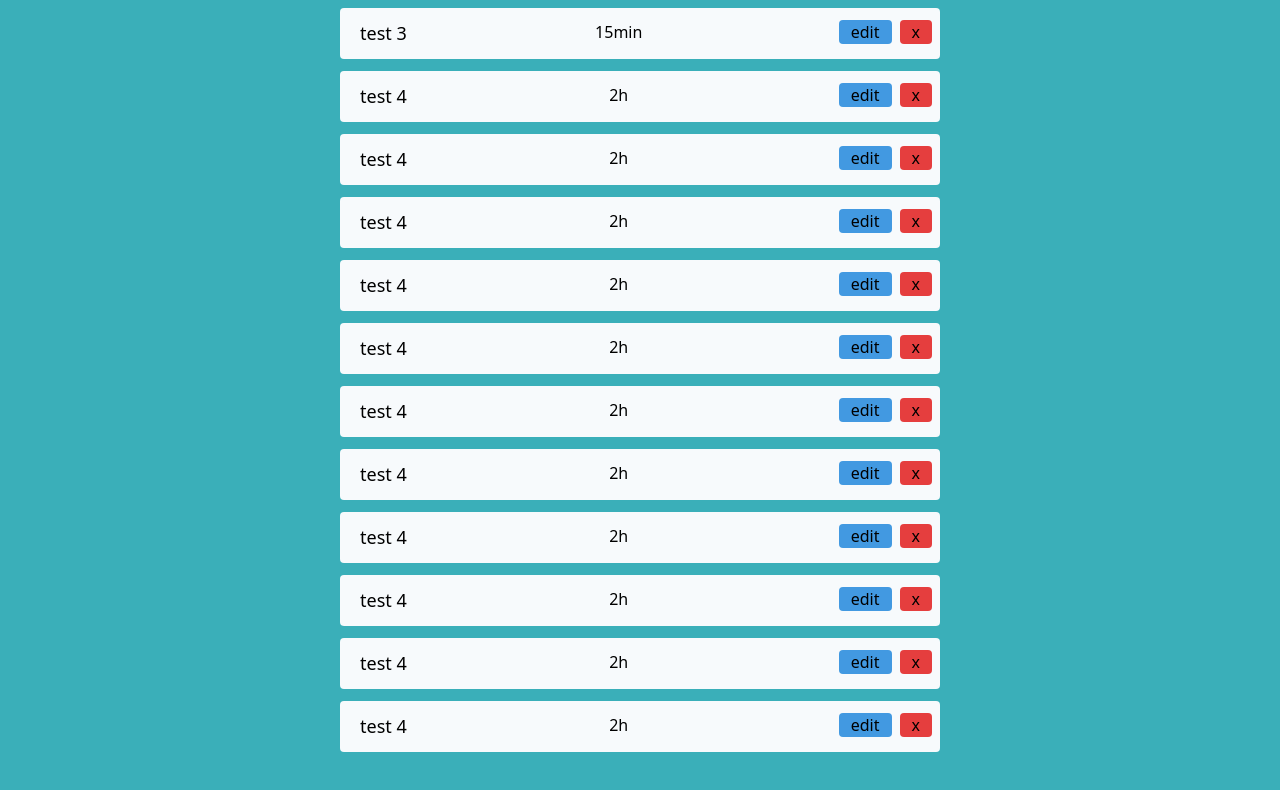
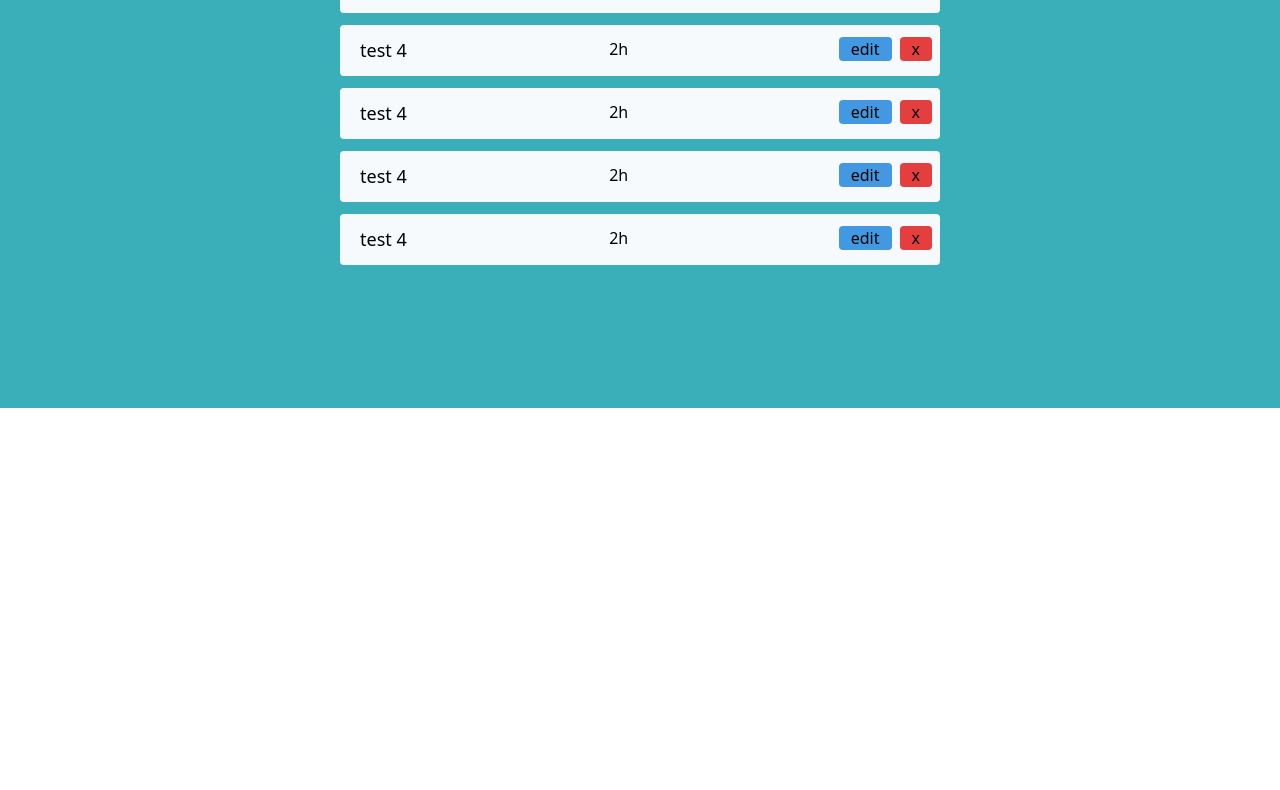
Before and after one commit to Lorakus/TODOSkSy2020, a Nuxt app: page / in a window 1280 px wide. Shown: the part 392-1182 px from the top of the page. After the commit the page ends 800 px from the top, so only its background shows below. Built offline with nearby package versions, Linux system fonts and the light colour scheme.

Commit message:
dziala!!!!!! :+1:

```diff
--- a/components/NormalNavbar.vue
+++ b/components/NormalNavbar.vue
@@ -1,7 +1,7 @@
 <template>
 
 
-    <div class="grid grid-col-6 bg-oxford-blue text-arctic-lime text-xl text-center py-2  ">
+    <div class="grid grid-col-6 bg-oxford-blue text-arctic-lime text-xl text-center py-2  absolute w-full ">
 
         <div class="grid col-start-1 col-end-2 ">
             <nuxt-link to="/" >Home
--- a/layouts/default.vue
+++ b/layouts/default.vue
@@ -1,5 +1,5 @@
 <template>
-  <div class="bg-verdigris" >
+  <div  >
     <NormalNavbar class="hidden md:grid" />
     <nuxt />
     <MobileNavbar class="md:hidden absolute bottom-0 w-full" style="position: fixed; bottom: 0px" />
@@ -23,17 +23,3 @@ export default {
   },
 }
 </script>
-
-<style>
-
-#mobile-nabar{
-  width: 100%;
-  position: fixed;
-  bottom: 0;
-  left: 0;
-  right: 0;
-  display: none;
-  box-sizing: border-box;
-}
-
-</style>
--- a/pages/index.vue
+++ b/pages/index.vue
@@ -1,10 +1,10 @@
 <template>
-  <div class="bg-verdigris  min-h-full pt-1 pb-2">
+  <div class=" min-h-screen bg-verdigris pt-1 pb-2">
 
     <Title title="TODO List"/>
 
 
-    <div class="sm:w-max-400px m-auto mb-8">
+    <div class="sm:w-max-400px m-auto mb-24">
       <!-- add new TODO input -->
       <div class="flex mt-6 mx-10 mb-12">
         <input type="text" placeholder="New TODO" id="todo-input" class="shadow appearance-none border rounded w-full py-2 px-6 mr-2 text-gray-700 leading-tight focus:outline-none  focus:shadow-outline-arctic-lime px-2" />
@@ -20,13 +20,7 @@
       <Todo todo_name="test 4" time="2h"/>
       <Todo todo_name="test 4" time="2h"/>
       <Todo todo_name="test 4" time="2h"/>
-      <Todo todo_name="test 4" time="2h"/>
-      <Todo todo_name="test 4" time="2h"/>
-      <Todo todo_name="test 4" time="2h"/>
-      <Todo todo_name="test 4" time="2h"/>
-      <Todo todo_name="test 4" time="2h"/>
-      <Todo todo_name="test 4" time="2h"/>
-      <Todo todo_name="test 4" time="2h"/>
+
 
     </div>
   </div>
```
